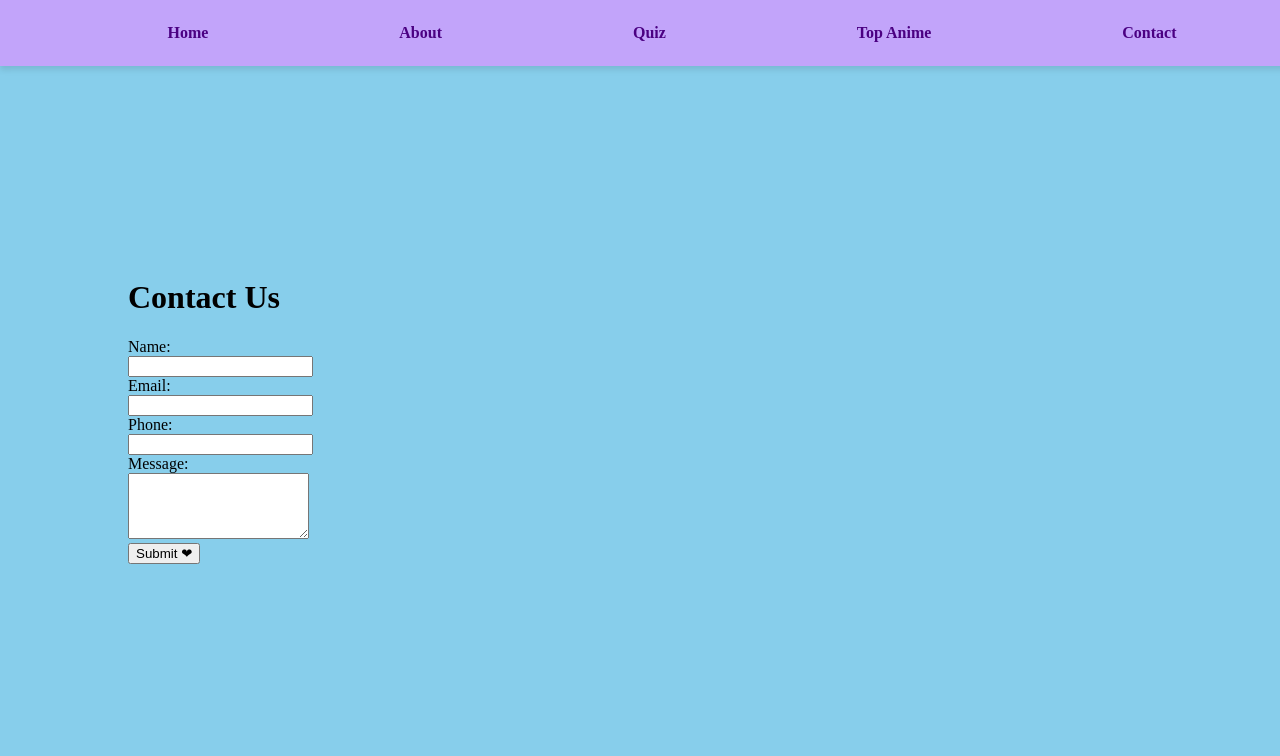
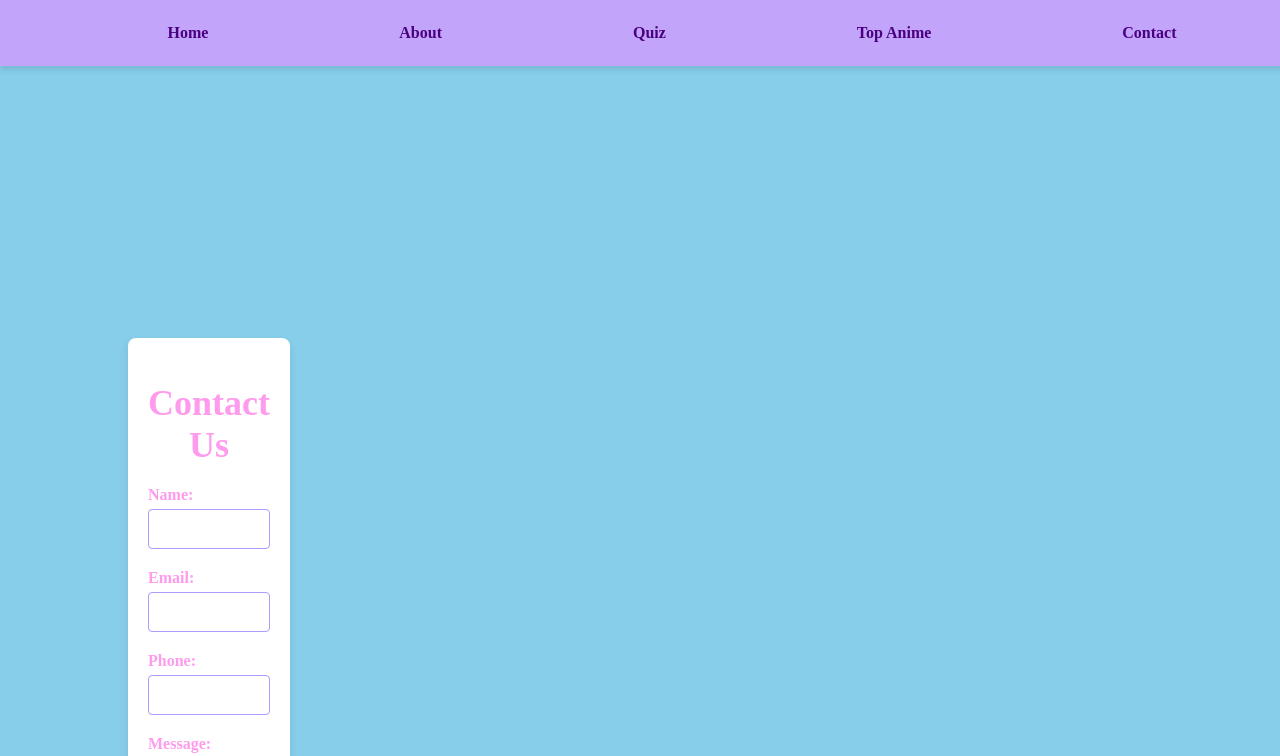
Before and after one commit to AceChianni/myanimefinder, a Next.js app: page /contact in a window 1280 px wide. Shown: the top 756 px of the page. Built offline with nearby package versions, Linux system fonts and the light colour scheme.

Commit message:
update contact form styles

```diff
--- a/src/app/contact/page.js
+++ b/src/app/contact/page.js
@@ -1,14 +1,13 @@
 "use client";
 import React from "react";
 import "../../styles/globals.css";
-import ContactForm from "../../components/ContactForm";
+import ContactForm from "../../components/ContactForm.js";
 import styles from "../../styles/contactstyles.module.css";
 
 export default function ContactPage() {
   return (
     <main className="contact-page">
       <div className="container">
-        <h1>Contact Us</h1>
         <ContactForm />
       </div>
     </main>
--- a/src/components/Contactform.js
+++ b/src/components/Contactform.js
@@ -1,3 +1,4 @@
+"use client";
 import { useState } from "react";
 import styles from "../styles/contactstyles.module.css";
 
@@ -54,11 +55,15 @@ export default function ContactForm() {
   };
 
   return (
-    <div>
-      <form className={styles.contactForm} onSubmit={handleSubmit}>
-        <div className="form-group">
-          <label htmlFor="name">Name:</label>
+    <div className={styles.container}>
+      <h1 className={styles.heading}>Contact Us</h1>
+      <form className={styles.form} onSubmit={handleSubmit}>
+        <div className={styles.formGroup}>
+          <label className={styles.label} htmlFor="name">
+            Name:
+          </label>
           <input
+            className={styles.input}
             type="text"
             id="name"
             name="name"
@@ -67,9 +72,12 @@ export default function ContactForm() {
             required
           />
         </div>
-        <div className="form-group">
-          <label htmlFor="email">Email:</label>
+        <div className={styles.formGroup}>
+          <label className={styles.label} htmlFor="email">
+            Email:
+          </label>
           <input
+            className={styles.input}
             type="email"
             id="email"
             name="email"
@@ -78,9 +86,12 @@ export default function ContactForm() {
             required
           />
         </div>
-        <div className="form-group">
-          <label htmlFor="phone">Phone:</label>
+        <div className={styles.formGroup}>
+          <label className={styles.label} htmlFor="phone">
+            Phone:
+          </label>
           <input
+            className={styles.input}
             type="tel"
             id="phone"
             name="phone"
@@ -89,9 +100,12 @@ export default function ContactForm() {
             required
           />
         </div>
-        <div className="form-group">
-          <label htmlFor="message">Message:</label>
+        <div className={styles.formGroup}>
+          <label className={styles.label} htmlFor="message">
+            Message:
+          </label>
           <textarea
+            className={styles.input}
             id="message"
             name="message"
             rows="4"
@@ -100,13 +114,13 @@ export default function ContactForm() {
             required
           ></textarea>
         </div>
-        <button type="submit" className="submit-button">
+        <button className={styles.button} type="submit">
           Submit ❤
         </button>
       </form>
 
       {isPopupVisible && (
-        <div id="popup" className="popup visible">
+        <div className={`${styles.popup} visible`}>
           <p>Thanks, someone will contact you soon.</p>
         </div>
       )}
--- a/src/styles/contactstyles.module.css
+++ b/src/styles/contactstyles.module.css
@@ -44,10 +44,8 @@
   font-size: 16px;
 }
 
-/* Inputs and textarea styling: Ensure full width with proper spacing */
-.inputText,
-.inputEmail,
-.inputTel,
+/* Styling for input and textarea elements */
+.input,
 .textarea {
   padding: 10px;
   font-size: 16px;
```
